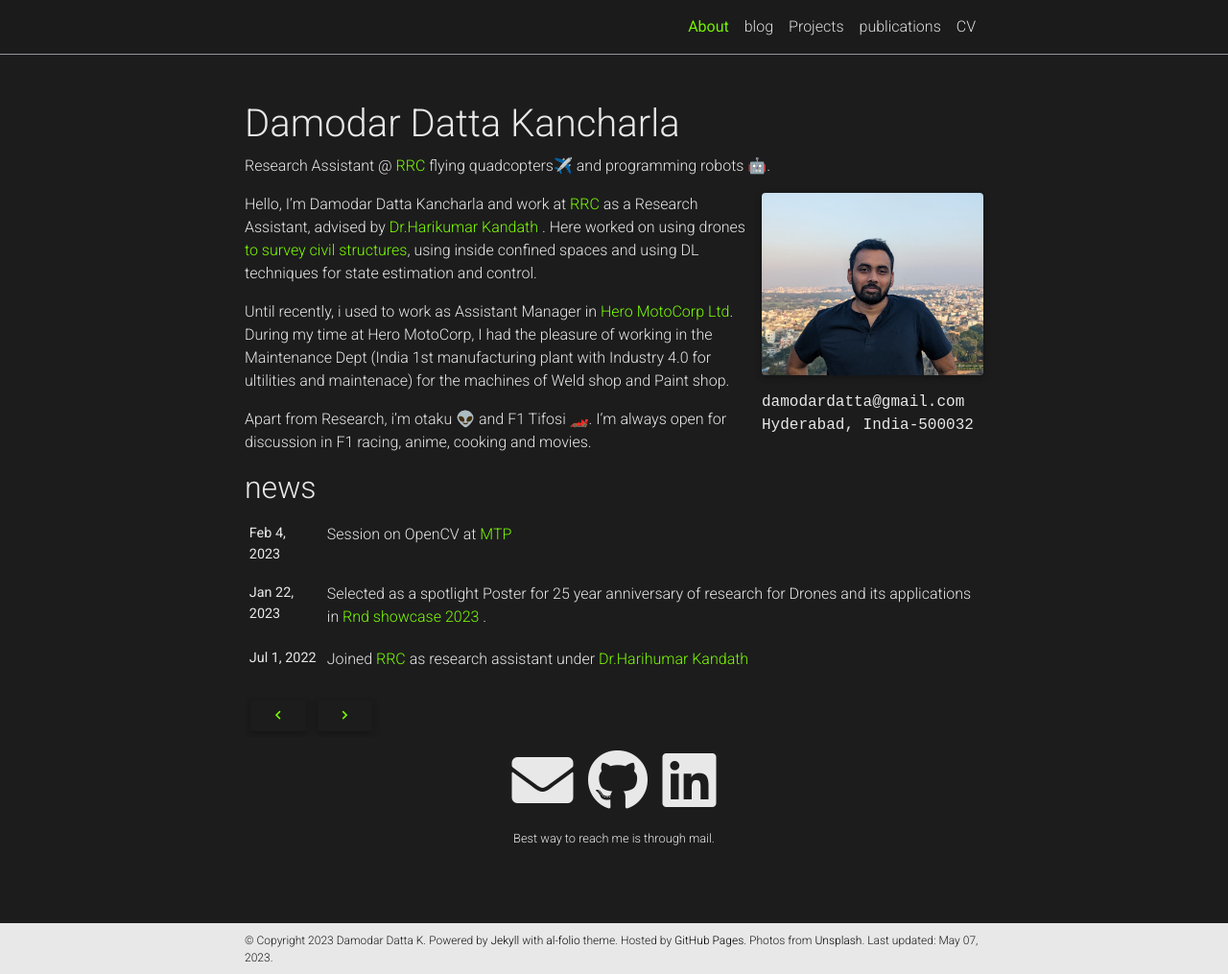
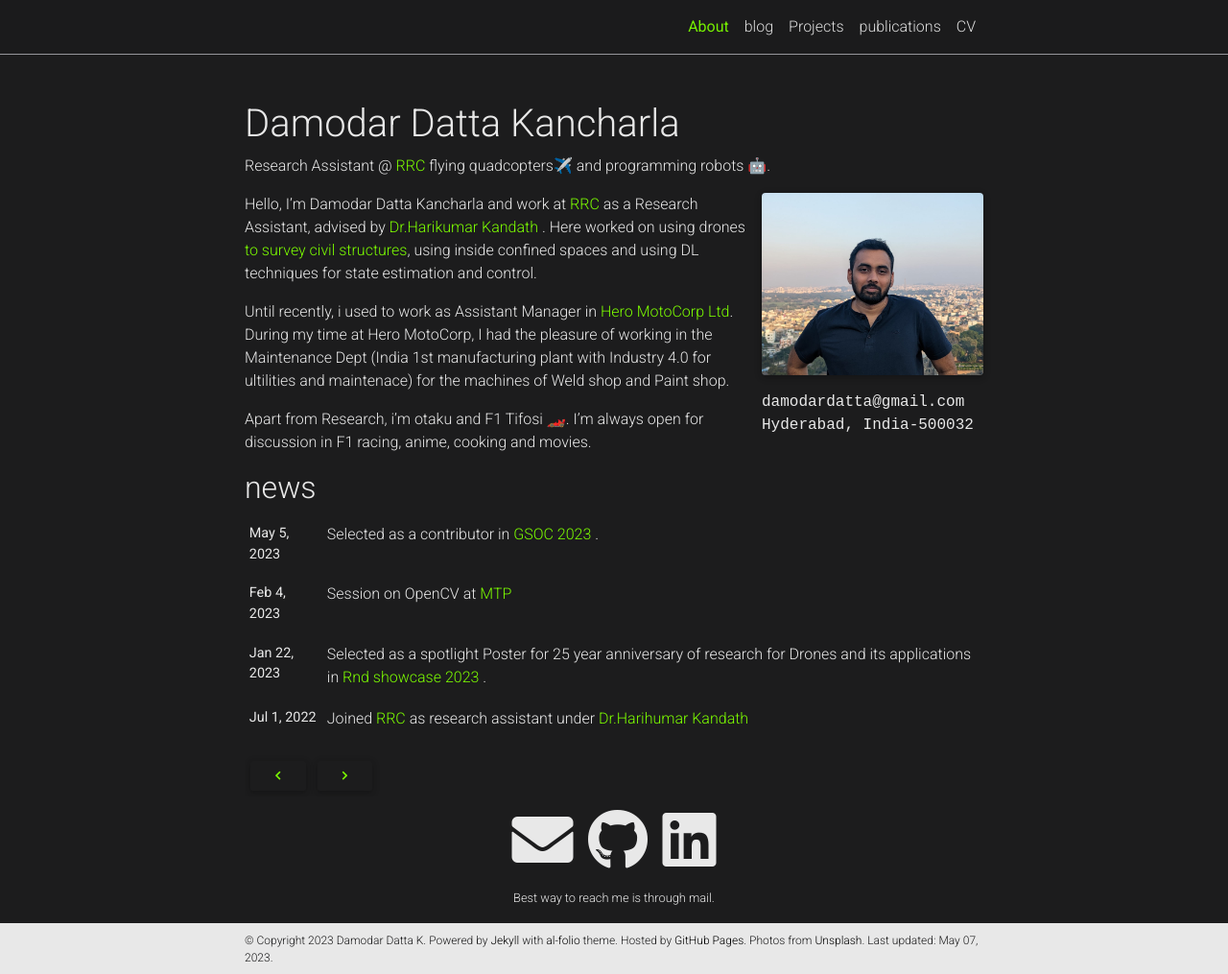
Before and after one commit to damodardatta/damodardatta.github.io, a Jekyll site: the page built from _pages/about.md, in a window 1280 px wide and 1015 px high. Shown: the whole window at 96% size. Built offline with Jekyll 4.4.1, drawn with Linux system fonts in a browser that asks for light colours; nearby versions of some CDN libraries; full-size pictures stand in for the smaller copies a plugin makes; comment, search, counter and statistics services are not loaded; a style sheet for code colours, icons or effects is not loaded.

Commit message:
updated for 07/05/23

```diff
--- a/_config.yml
+++ b/_config.yml
@@ -162,8 +162,15 @@ collections:
     output: true
     permalink: /projects/:path/
 
-news_scrollable: true # adds a vertical scroll bar if there are more than 3 news items
-news_limit: 20 # leave blank to include all the news in the `_news` folder
+announcements:
+  enabled: true
+  scrollable: false # adds a vertical scroll bar if there are more than 3 news items
+  limit: 20 # leave blank to include all the news in the `_news` folder
+
+latest_posts:
+  enabled: true
+  scrollable: false # adds a vertical scroll bar if there are more than 3 new posts items
+  limit: 3 # leave blank to include all the blog posts
 
 # -----------------------------------------------------------------------------
 # Jekyll settings
--- a/_pages/about.md
+++ b/_pages/about.md
@@ -21,5 +21,5 @@ Hello, I'm Damodar Datta Kancharla and work at [RRC](https://robotics.iiit.ac.in
 
 Until recently, i used to work as Assistant Manager in [Hero MotoCorp Ltd](https://www.heromotocorp.com/en-in.html). During my time at Hero MotoCorp, I had the pleasure of working in the Maintenance Dept (India 1st manufacturing plant with Industry 4.0 for ultilities and maintenace) for the machines of Weld shop and Paint shop.
 
-Apart from Research, i'm otaku 👽 and F1 Tifosi 🏎️. I'm always open for discussion in F1 racing, anime,
+Apart from Research, i'm otaku and F1 Tifosi 🏎️. I'm always open for discussion in F1 racing, anime,
 cooking and movies.
```
Also changed, not shown: _news/01-07-22-gsoc.md (added, +7 -0 lines), _news/01-07-22-rnd-showcase.md (renamed from _news/01-07-22-RRC copy.md).
